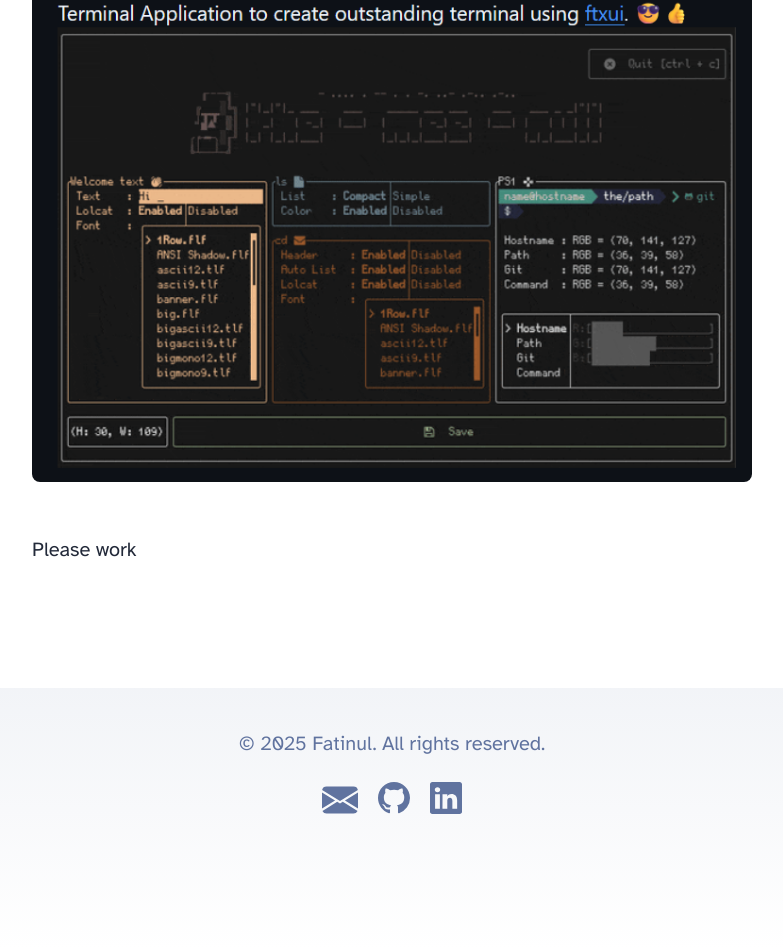
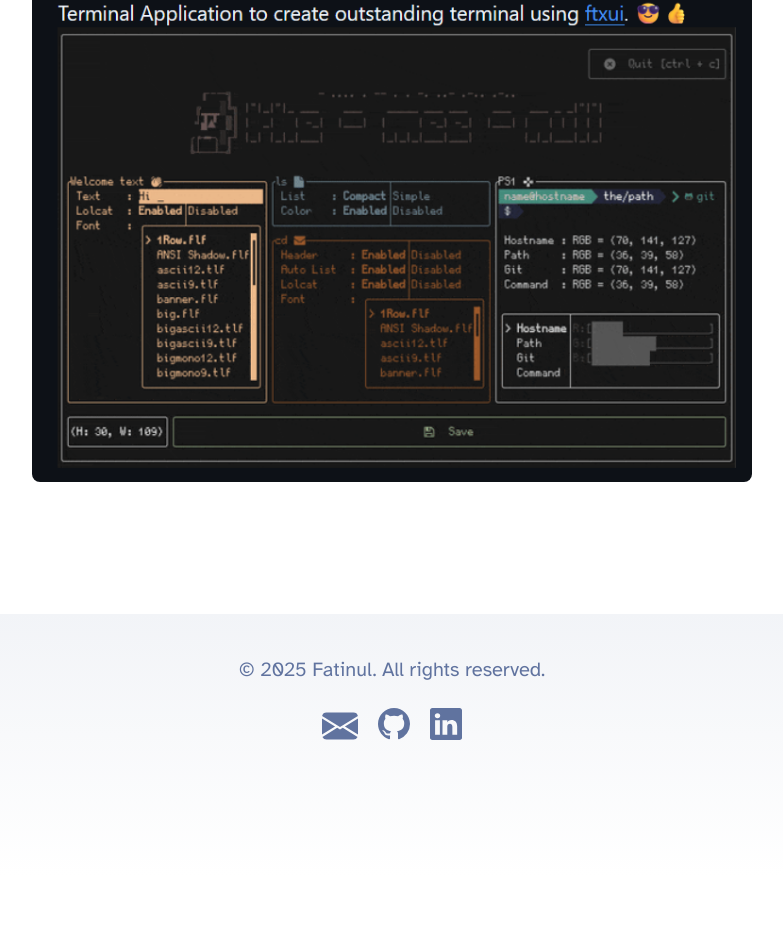
Before and after one commit to fatinul/who-tinul, an Astro site: page /projects/the-mee-null in a window 1280 px wide. Shown: the part 940-1890 px from the top of the page, without its empty margins (248-1031 px from the left). After the commit the page ends 1816 px from the top, so only its background shows below. Built offline with nearby package versions, Linux system fonts and the light colour scheme; Astro itself is replaced by a stand-in of ours.

Commit message:
Update the-mee-null.md
Testing webhook with secret #1

```diff
--- a/src/content/project/the-mee-null.md
+++ b/src/content/project/the-mee-null.md
@@ -6,5 +6,3 @@ heroImage: '../../assets/2-Hero.png'
 ---
 
 [![the-mee-null](/images/1-the_mee_null.png)](https://github.com/fatinul/the-mee-null)
-
-Please work
```
